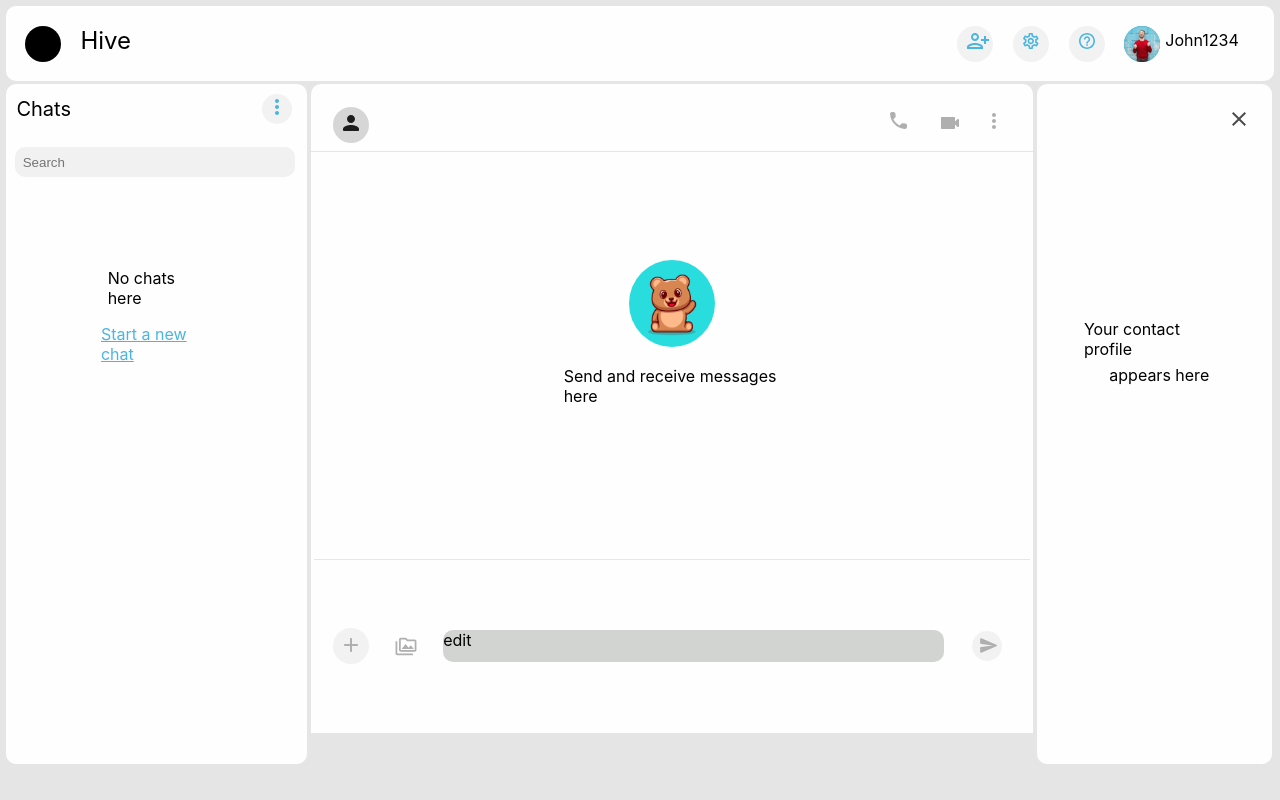
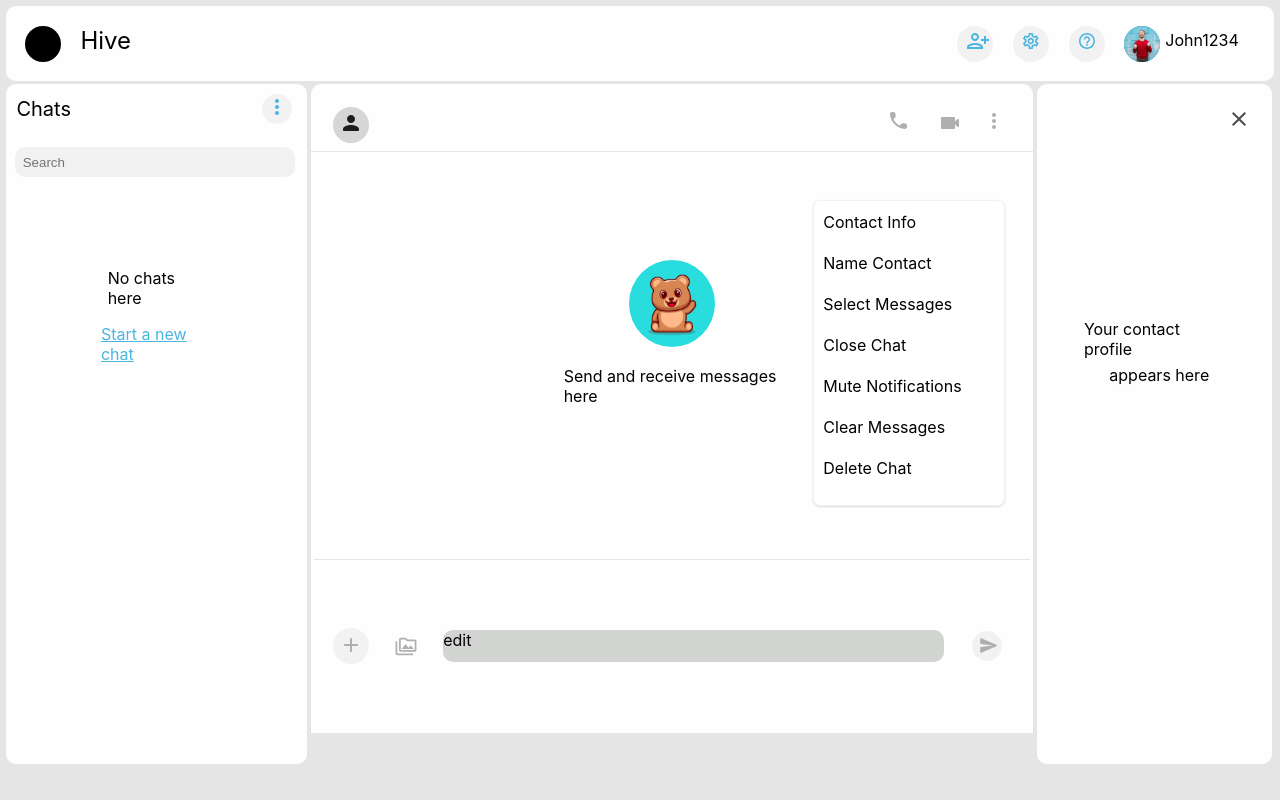
Before and after one commit to okorie2/hive, a Next.js app: page /chat/chat in a window 1280 px wide. Both pictures are taken after a click on the element 995 px from the left and 128 px from the top of the page. Built offline with nearby package versions, Linux system fonts and the light colour scheme; a web font is replaced by a local one.

Commit message:
adding some minor functionalities

```diff
--- /dev/null
+++ b/Component/Modals/ModalA.js
@@ -0,0 +1,17 @@
+import React from "react";
+import styles from "./modala.module.css";
+export default function ModalA({ onClick, expanded }) {
+  return (
+    <>
+      <div className={styles.modalA} id={expanded ? styles["modalAx"] : ""}>
+        <div onClick={onClick}>Contact Info</div>
+        <div>Name Contact </div>
+        <div>Select Messages</div>
+        <div>Close Chat</div>
+        <div>Mute Notifications</div>
+        <div>Clear Messages</div>
+        <div>Delete Chat</div>
+      </div>
+    </>
+  );
+}
--- /dev/null
+++ b/Component/Modals/modala.module.css
@@ -0,0 +1,26 @@
+.modalA {
+  display: flex;
+  flex-direction: column;
+  background-color: #ffffff;
+  width: 15%;
+  border-radius: 7px;
+  height: 306px;
+  border: 1px solid rgba(130, 131, 130, 0.1);
+  box-shadow: 0px 1px 2px rgba(0, 0, 0, 0.15);
+  position: absolute;
+  right: 21.5%;
+  top: 25%;
+}
+#modalAx {
+  position: absolute;
+  right: 4%;
+  top: 26%;
+}
+.modalA div:hover {
+  background-color: #e3f3fa;
+}
+
+.modalA div {
+  padding: 5%;
+  margin-top: 1%;
+}
--- a/pages/chat/chat.js
+++ b/pages/chat/chat.js
@@ -2,9 +2,14 @@ import React, { useState } from "react";
 import styles from "./chat.module.css";
 import Image from "next/image";
 import Link from "next/link";
+import ModalA from "../../Component/Modals/ModalA";
 
 export default function Chat() {
   const [expanded, setExpanded] = useState(false);
+  const [modal, setModal] = useState(false);
+  const showModal = () => {
+    setModal(!modal);
+  };
   return (
     <>
       <div className={styles.layout}>
@@ -96,7 +101,7 @@ export default function Chat() {
                   height={12}
                 />
               </div>
-              <div id={styles.menu2} onClick={() => setExpanded(false)}>
+              <div id={styles.menu2} onClick={showModal}>
                 <Image src="/menu2.svg" alt="menu" width={4} height={16} />
               </div>
             </div>
@@ -161,6 +166,18 @@ export default function Chat() {
             </div>
           </div>
         </div>
+
+        {modal ? (
+          <ModalA
+            onClick={() => {
+              setExpanded(false);
+              setModal(false);
+            }}
+            expanded={expanded}
+          />
+        ) : (
+          ""
+        )}
       </div>
     </>
   );
```
